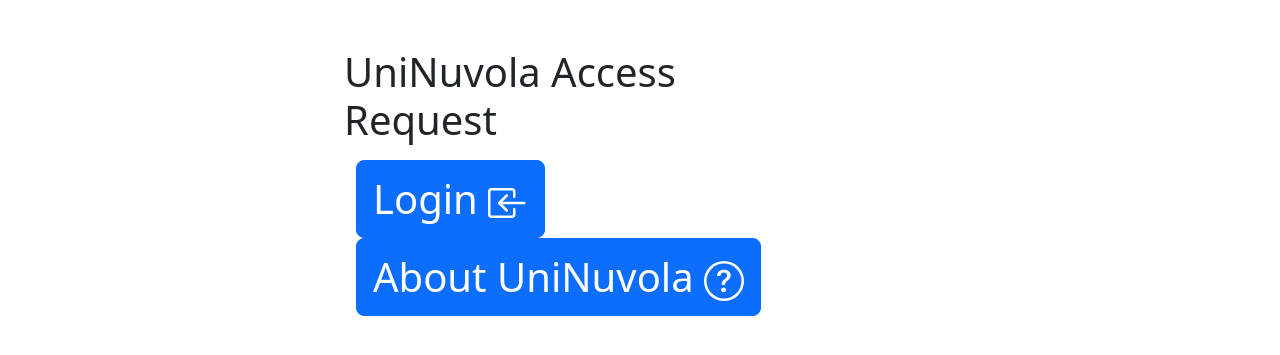
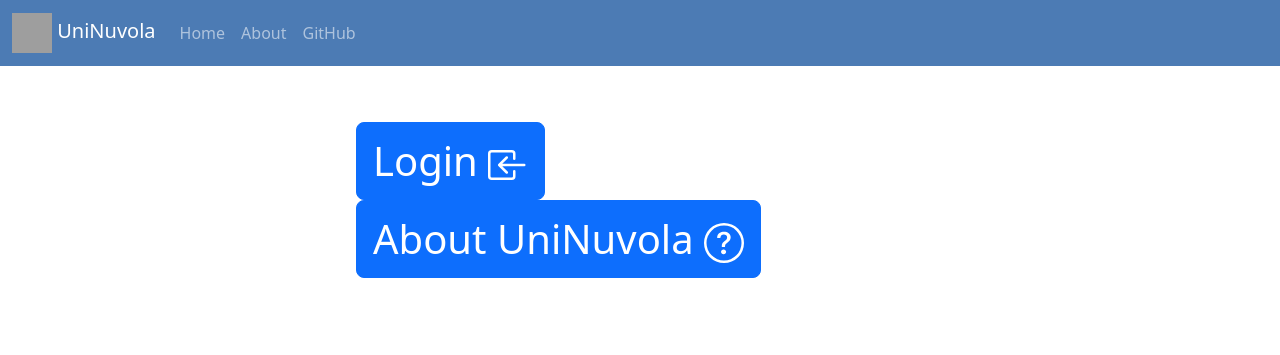
Before and after one commit to UniNuvola/web, a Flask app: page / in a window 1280 px wide. Shown: the top 355 px of the page. Run offline with Flask 3, Linux system fonts and the light colour scheme; parts of the project's set-up code (start-up, migrations or seed data) failed here and were passed over; grey boxes are pictures that could not be loaded.

Commit message:
💄 (src/templates/home): add navbar
Updated UI by adding a Navbar with logo.

```diff
--- a/src/templates/home.html
+++ b/src/templates/home.html
@@ -10,35 +10,50 @@
     <link href="https://cdn.jsdelivr.net/npm/bootstrap@5.3.3/dist/css/bootstrap.min.css" rel="stylesheet" integrity="sha384-QWTKZyjpPEjISv5WaRU9OFeRpok6YctnYmDr5pNlyT2bRjXh0JMhjY6hW+ALEwIH" crossorigin="anonymous">
     <script src="https://cdn.jsdelivr.net/npm/bootstrap@5.3.3/dist/js/bootstrap.bundle.min.js" integrity="sha384-YvpcrYf0tY3lHB60NNkmXc5s9fDVZLESaAA55NDzOxhy9GkcIdslK1eN7N6jIeHz" crossorigin="anonymous"></script>
     <script src="https://code.jquery.com/jquery-3.7.1.js" integrity="sha256-eKhayi8LEQwp4NKxN+CfCh+3qOVUtJn3QNZ0TciWLP4=" crossorigin="anonymous"></script>
+    <link rel="stylesheet" href="https://cdn.jsdelivr.net/npm/bootstrap-icons@1.11.3/font/bootstrap-icons.min.css">
 
     {% block script %}{% endblock %}
 
   </head>
   <body>
-    <div class="col-md-6 mx-auto p-4 py-md-5">
-    <!-- <div class="container text-center"> -->
-      <main>
-
-        <!-- Title/Header -->
-        <div class="row">
-          <div class="col-10">
-            <h1>UniNuvola Access Request</h1>
-          </div>
-
+    <nav class="navbar navbar-expand-lg navbar-dark" style="background-color: #4c7bb4;">
+      <div class="container-fluid">
+        <a class="navbar-brand" href="/">
+          <img src="static/icon.png" alt=""  style="width: 40px; height: 40px;">
+          UniNuvola
+        </a>
+<button class="navbar-toggler" type="button" data-bs-toggle="collapse" data-bs-target="#navbarNav" aria-controls="navbarNav" aria-expanded="false" aria-label="Toggle navigation">
+      <span class="navbar-toggler-icon"></span>
+    </button>
+    <div class="collapse navbar-collapse" id="navbarNav">
+      <ul class="navbar-nav">
+        <li class="nav-item">
+          <a class="nav-link" aria-current="page" href="/">Home</a>
+        </li>
+        <li class="nav-item">
+          <a class="nav-link" href="/info">About</a>
+        </li>
+        <li class="nav-item">
+          <a class="nav-link" href="https://github.com/UniNuvola" target="_blank">GitHub</a>
+        </li>
+      </ul>
+    </div>
+        <button class="navbar-toggler" type="button" data-bs-toggle="collapse" data-bs-target="#navbarNav" aria-controls="navbarNav" aria-expanded="false" aria-label="Toggle navigation">
+          <span class="navbar-toggler-icon"></span>
+        </button>
+        <div class="d-flex">
           {% if user %}
-          <div class="col-2">
-            <a href="/logout">
-              <button type="button" class="btn btn-primary">Logout &nbsp;
-                <svg xmlns="http://www.w3.org/2000/svg" width="16" height="16" fill="currentColor" class="bi bi-box-arrow-left" viewBox="0 0 16 16">
-                  <path fill-rule="evenodd" d="M6 12.5a.5.5 0 0 0 .5.5h8a.5.5 0 0 0 .5-.5v-9a.5.5 0 0 0-.5-.5h-8a.5.5 0 0 0-.5.5v2a.5.5 0 0 1-1 0v-2A1.5 1.5 0 0 1 6.5 2h8A1.5 1.5 0 0 1 16 3.5v9a1.5 1.5 0 0 1-1.5 1.5h-8A1.5 1.5 0 0 1 5 12.5v-2a.5.5 0 0 1 1 0z"/>
-                  <path fill-rule="evenodd" d="M.146 8.354a.5.5 0 0 1 0-.708l3-3a.5.5 0 1 1 .708.708L1.707 7.5H10.5a.5.5 0 0 1 0 1H1.707l2.147 2.146a.5.5 0 0 1-.708.708z"/>
-                </svg>
-              </button>
-            </a>
-          </div>
+          <a href="/logout">
+            <button type="button" class="btn btn-light">Logout
+              <i class="bi bi-box-arrow-right"></i>
+            </button>
+          </a>
           {% endif %}
         </div>
+    </nav>
 
+    <div class="col-md-6 mx-auto p-4 py-md-5">
+      <main>
         {% block disclaimer %}
         <div class="row py-md-2">
           <div class="col">
```
